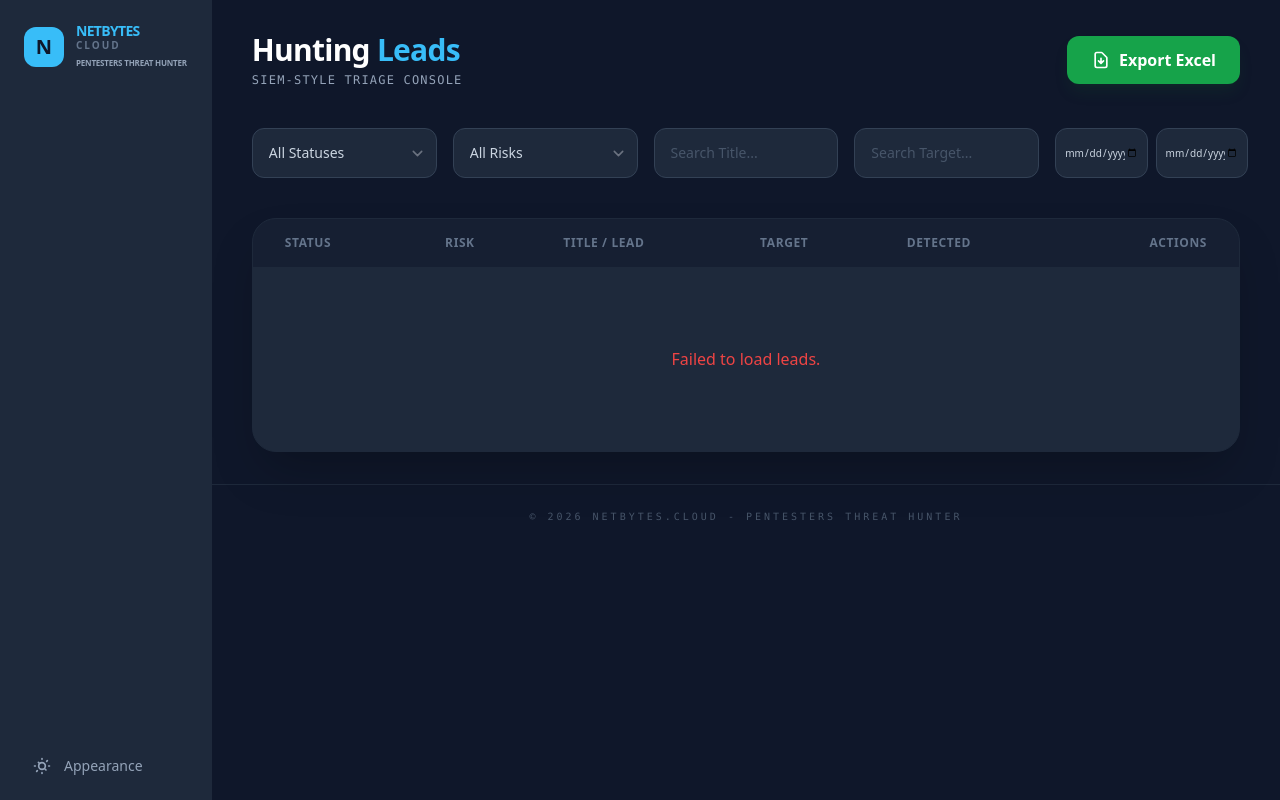
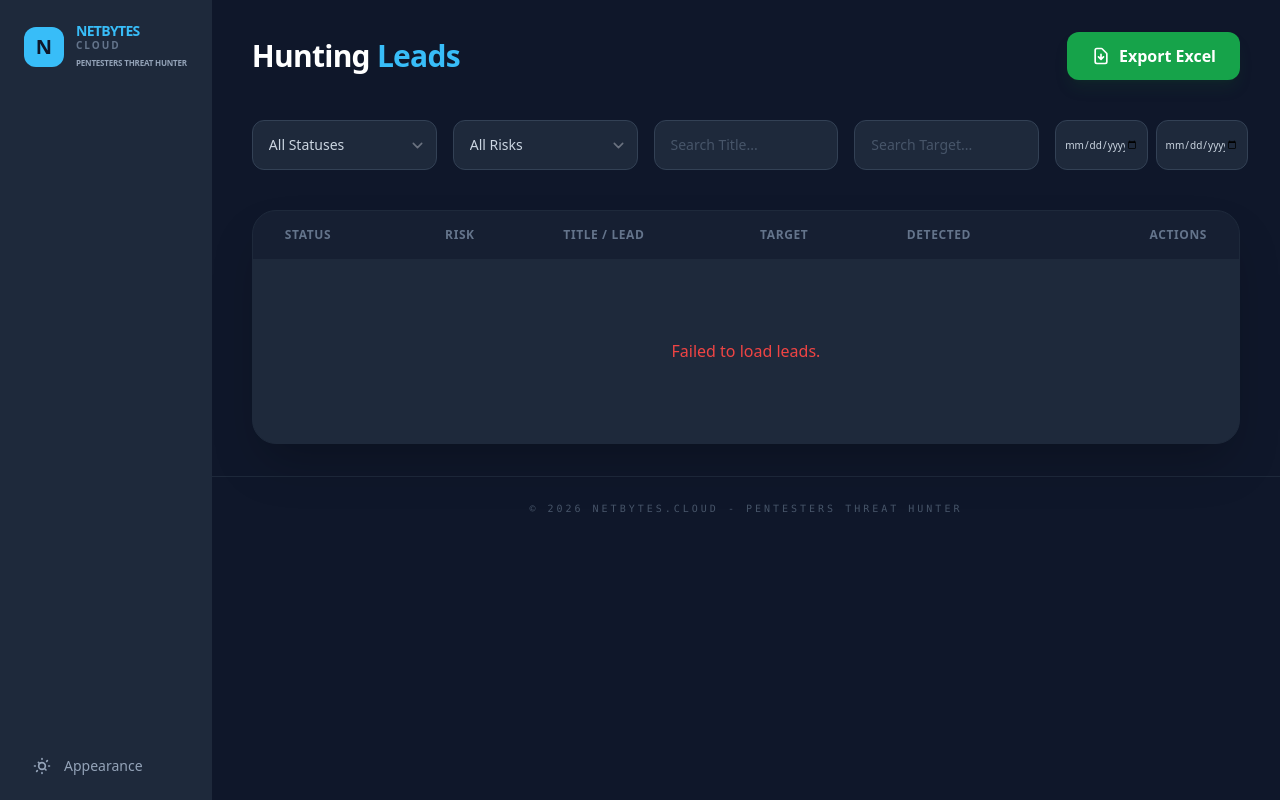
Before and after one commit to HOAXsk8/recon-dashboard, a Python web app: template templates/alerts.html in a window 1280 px wide. Run offline with Jinja, Linux system fonts and the light colour scheme; the template is opened without the code that fills it, so the values that code supplies are empty; some libraries are stand-ins or nearby versions.

Commit message:
Remove SIEM-style Triage Console subtext from alerts page

```diff
--- a/templates/alerts.html
+++ b/templates/alerts.html
@@ -9,7 +9,6 @@
     <div class="flex justify-between items-center">
         <div>
             <h1 class="text-3xl font-extrabold tracking-tight text-white">Hunting <span class="text-tech-accent">Leads</span></h1>
-            <p class="text-slate-400 font-mono text-xs uppercase tracking-widest mt-1">SIEM-style Triage Console</p>
         </div>
         <button onclick="exportLeads()" class="px-6 py-3 bg-green-600 hover:bg-green-700 text-white rounded-xl font-bold transition-all flex items-center space-x-2 shadow-lg shadow-green-900/20">
             <svg class="w-5 h-5" fill="none" stroke="currentColor" viewBox="0 0 24 24"><path stroke-linecap="round" stroke-linejoin="round" stroke-width="2" d="M12 10v6m0 0l-3-3m3 3l3-3m2 8H7a2 2 0 01-2-2V5a2 2 0 012-2h5.586a1 1 0 01.707.293l5.414 5.414a1 1 0 01.293.707V19a2 2 0 01-2 2z"></path></svg>
```
